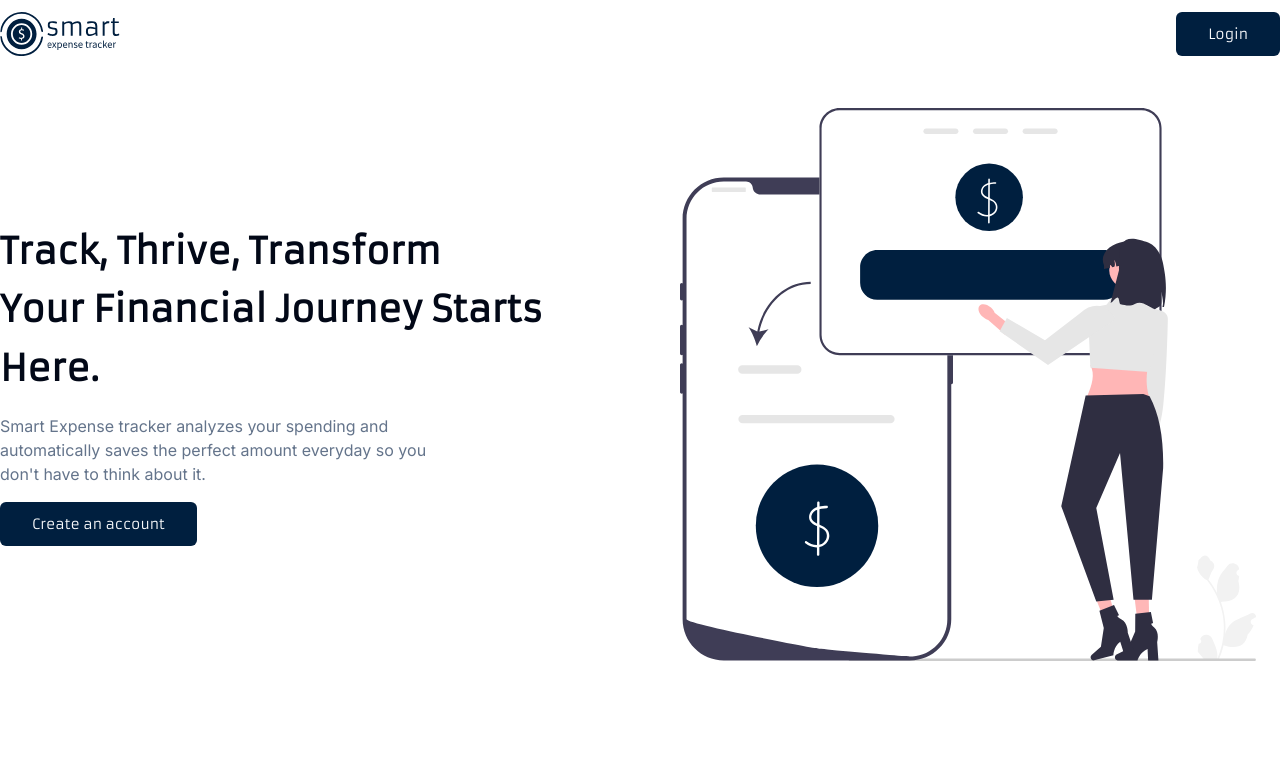
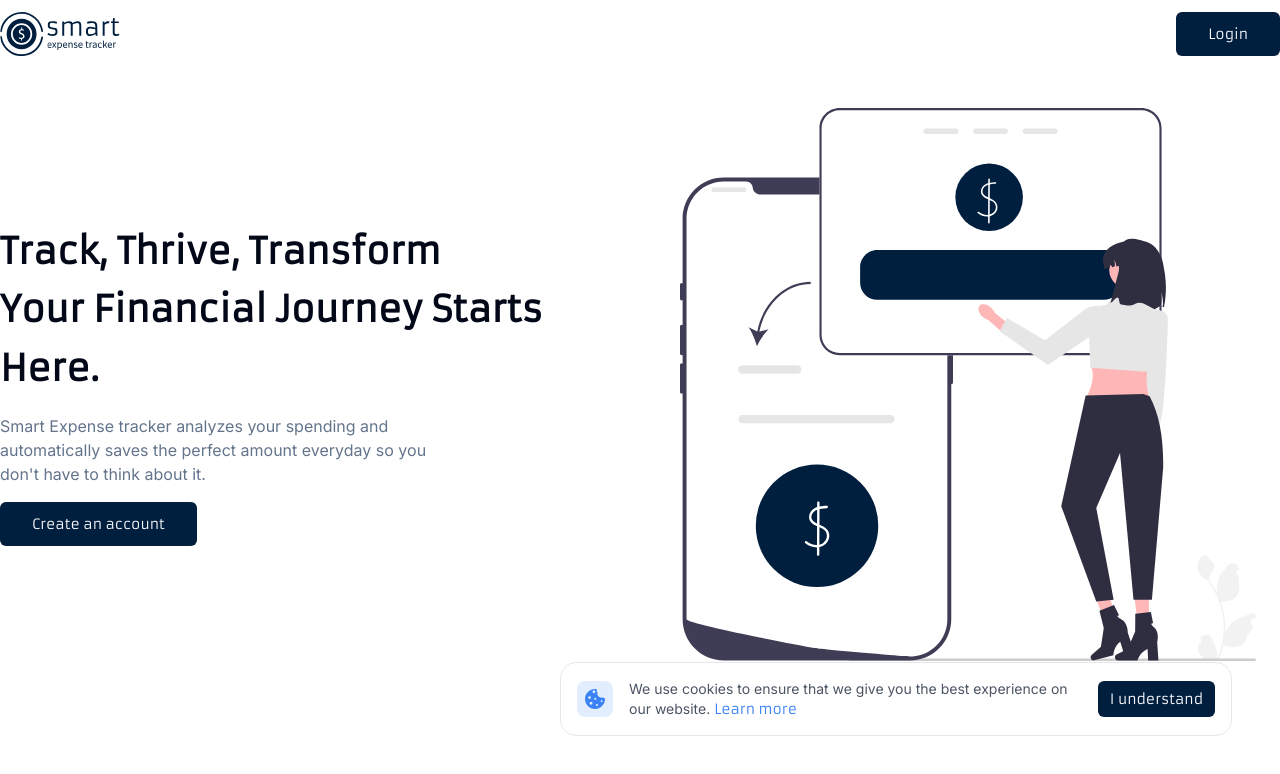
Before and after one commit to Rashad-Stack/expense_tracker, a Next.js app: page / in a window 1280 px wide. Shown: the top 774 px of the page. Built offline with nearby package versions, Linux system fonts and the light colour scheme; no server answers.

Commit message:
Add react-cookie for handling cookies and display CookieConsent component if cookie is not present

```diff
--- a/app/(root)/page.tsx
+++ b/app/(root)/page.tsx
@@ -1,10 +1,15 @@
+import CookieConsent from "@/components/shared/CookieConsent";
 import MobileMenu from "@/components/shared/MobileMenu";
 import { Button } from "@/components/ui/button";
 import { SignedIn, SignedOut, UserButton } from "@clerk/nextjs";
+import { cookies } from "next/headers";
 import Image from "next/image";
 import Link from "next/link";
 
 export default function Home() {
+  const cookiesList = cookies();
+  const hasCookie = cookiesList.has("smartExpenseTracker");
+
   return (
     <div className="min-h-screen">
       <header className="wrapper col-span-3 w-full">
@@ -66,6 +71,7 @@ export default function Home() {
             </div>
           </div>
         </section>
+        {!hasCookie && <CookieConsent />}
       </main>
     </div>
   );
--- /dev/null
+++ b/components/shared/CookieConsent.tsx
@@ -0,0 +1,58 @@
+"use client";
+
+import { useRouter } from "next/navigation";
+import { useCookies } from "react-cookie";
+import { Button } from "../ui/button";
+
+export default function CookieConsent() {
+  const [cookies, setCookie, removeCookie] = useCookies([
+    "smartExpenseTracker",
+  ]);
+  const router = useRouter();
+
+  function handleCookieConsent() {
+    setCookie("smartExpenseTracker", true, { path: "/" });
+    router.refresh();
+  }
+
+  return (
+    <section
+      className={`fixed bottom-16 right-12 mx-auto  max-w-2xl rounded-2xl border border-gray-200 bg-white p-4 dark:border-gray-700 dark:bg-gray-900 md:flex md:items-center md:gap-x-4`}
+    >
+      <div className="flex items-center gap-x-4">
+        <span className="inline-flex shrink-0 rounded-lg bg-blue-100/80 p-2 text-blue-500 dark:bg-gray-800">
+          <svg
+            width="20"
+            height="20"
+            viewBox="0 0 20 20"
+            fill="none"
+            xmlns="http://www.w3.org/2000/svg"
+          >
+            <path
+              d="M17.9803 8.5468C17.5123 8.69458 17.0197 8.7931 16.5271 8.7931C14.2118 8.76847 12.3399 6.89655 12.3153 4.58128C12.3153 4.13793 12.3892 3.69458 12.537 3.27586C11.9951 2.68473 11.6995 1.92118 11.6995 1.13301C11.6995 0.812808 11.7488 0.492611 11.8473 0.172414C11.2315 0.0738918 10.6158 0 10 0C4.48276 0 0 4.48276 0 10C0 15.5172 4.48276 20 10 20C15.5172 20 20 15.5172 20 10C20 9.77833 20 9.55665 19.9754 9.33498C19.2611 9.26108 18.5468 8.99015 17.9803 8.5468ZM4.58128 7.31527C6.30542 7.31527 6.30542 10.0246 4.58128 10.0246C2.85714 10.0246 2.61084 7.31527 4.58128 7.31527ZM6.05912 15.7635C4.08867 15.7635 4.08867 12.8079 6.05912 12.8079C8.02956 12.8079 8.02956 15.7635 6.05912 15.7635ZM9.01478 1.33005C10.7389 1.33005 10.7389 4.28571 9.01478 4.28571C7.29064 4.28571 7.04434 1.33005 9.01478 1.33005ZM10.2463 8.84237C11.7241 8.84237 11.7241 10.8128 10.2463 10.8128C8.76848 10.8128 9.01478 8.84237 10.2463 8.84237ZM11.9704 16.9458C10.4926 16.9458 10.4926 14.9754 11.9704 14.9754C13.4483 14.9754 13.202 16.9458 11.9704 16.9458ZM16.6503 13.1034C15.4187 13.1034 15.4187 11.133 16.6503 11.133C17.8818 11.133 17.8818 13.1034 16.6503 13.1034Z"
+              fill="currentColor"
+            />
+          </svg>
+        </span>
+
+        <p className="text-sm text-gray-600 dark:text-gray-300">
+          We use cookies to ensure that we give you the best experience on our
+          website.{" "}
+          <a
+            href="https://www.cloudflare.com/learning/privacy/what-are-cookies"
+            className="text-blue-500 hover:underline"
+            target="_blank"
+          >
+            Learn more
+          </a>
+        </p>
+      </div>
+
+      <div className="mt-6 flex shrink-0 items-center gap-x-4 lg:mt-0">
+        <Button size="sm" className="text-sm" onClick={handleCookieConsent}>
+          I understand
+        </Button>
+      </div>
+    </section>
+  );
+}
--- a/package.json
+++ b/package.json
@@ -30,6 +30,7 @@
     "next-themes": "^0.2.1",
     "query-string": "^8.1.0",
     "react": "^18",
+    "react-cookie": "^7.0.1",
     "react-day-picker": "^8.10.0",
     "react-dom": "^18",
     "react-hook-form": "^7.49.3",
```
Also changed, not shown: 1 other file (tests, documents, lock files or other folders).
